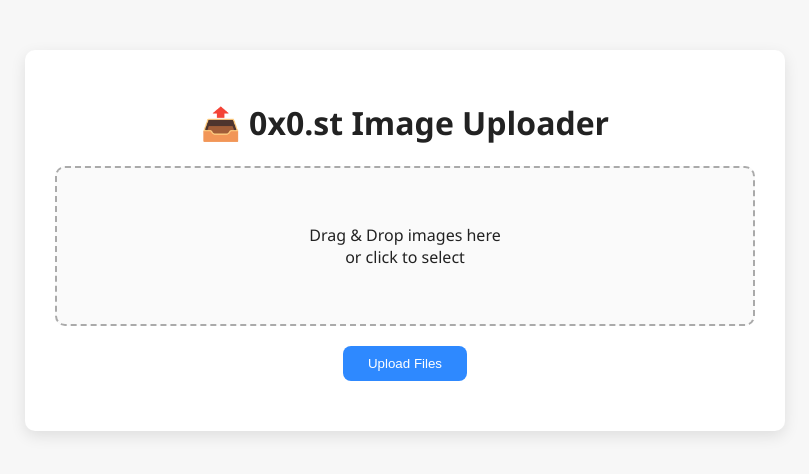
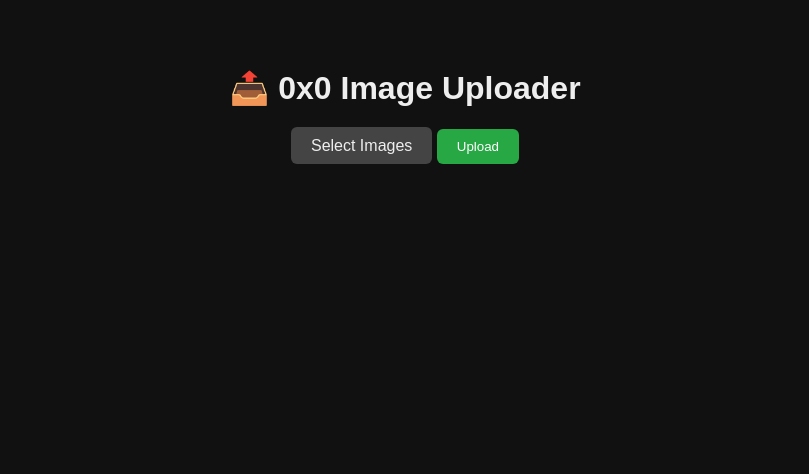
Before and after one commit to Nobi-123/Image-Uploader, a plain HTML site: page index.html in a window 1280 px wide. Shown: the whole page, without its empty margins (235-1044 px from the left). Drawn offline with Linux system fonts and the light colour scheme.

Commit message:
Update index.html

```diff
--- a/index.html
+++ b/index.html
@@ -1,24 +1,25 @@
 <!DOCTYPE html>
 <html lang="en">
 <head>
-  <meta charset="UTF-8" />
-  <meta name="viewport" content="width=device-width, initial-scale=1.0" />
-  <title>0x0.st Image Uploader</title>
-  <link rel="stylesheet" href="style.css" />
+<meta charset="UTF-8">
+<title>0x0 Image Uploader</title>
+<style>
+body { font-family: sans-serif; background: #111; color: #eee; text-align: center; padding: 40px; }
+input { display: none; }
+label { background: #444; padding: 10px 20px; border-radius: 6px; cursor: pointer; }
+button { background: #28a745; border: none; padding: 10px 20px; color: white; border-radius: 6px; cursor: pointer; }
+#links { margin-top: 20px; text-align: left; max-width: 600px; margin-inline: auto; }
+a { color: #0af; word-break: break-all; display: block; }
+</style>
 </head>
 <body>
-  <div class="container">
-    <h1>📤 0x0.st Image Uploader</h1>
+<h1>📤 0x0 Image Uploader</h1>
+<label for="fileInput">Select Images</label>
+<input type="file" id="fileInput" multiple accept="image/*">
+<button id="uploadBtn">Upload</button>
 
-    <div id="drop-zone">
-      <p>Drag & Drop images here<br>or click to select</p>
-      <input type="file" id="fileInput" multiple accept="image/*">
-    </div>
+<div id="links"></div>
 
-    <button id="uploadBtn">Upload Files</button>
-    <div id="output"></div>
-  </div>
-
-  <script src="script.js"></script>
+<script src="./script.js"></script>
 </body>
 </html>
```
